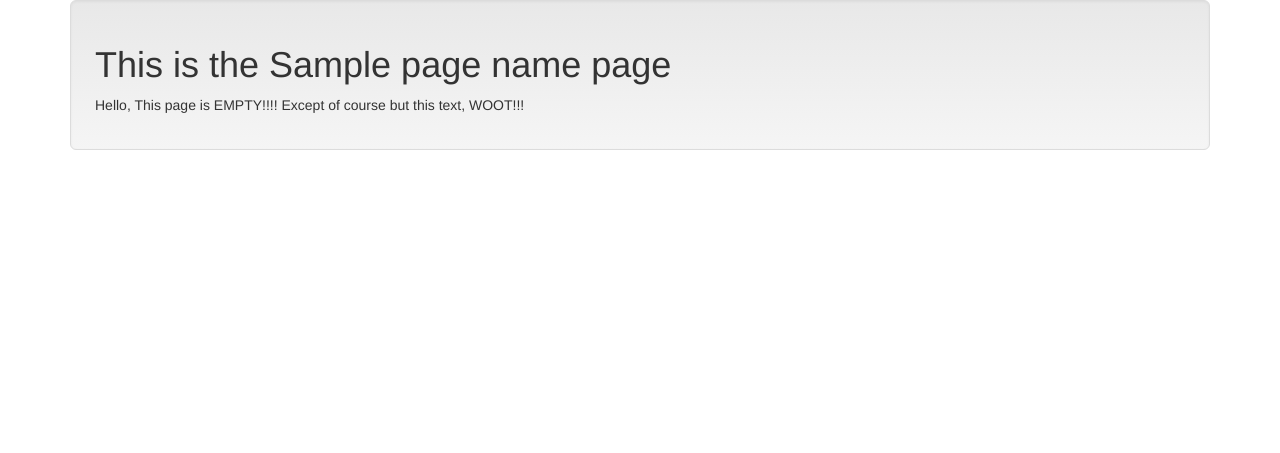
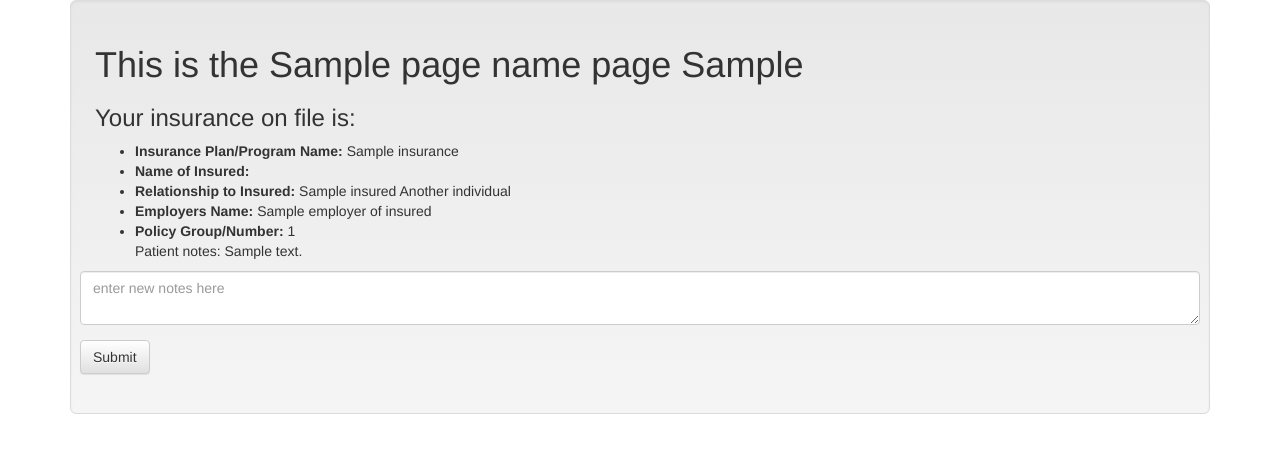
Before and after one commit to chrcoe/emr-patient, a Django app: template emrapp/patient/templates/patient/insurance.html in a window 1280 px wide. Shown: the part 72-525 px from the top of the page. Run offline with Django 3.2, Linux system fonts and the light colour scheme; tables that the repository leaves empty hold one stand-in row (values such as "Sample post"); the template is opened without the code that fills it: values that come from a table or form of the project are taken from there, most other values are stand-ins (such as "Sample title", 1, 10 or a date in 2020); some libraries are stand-ins or nearby versions.

Commit message:
Initial build of diagnostic results and insurance pages

```diff
--- a/emrapp/patient/templates/patient/insurance.html
+++ b/emrapp/patient/templates/patient/insurance.html
@@ -4,8 +4,30 @@
 {% block content %}
 <div class="container">
   <div class="well well-lg clearfix">
-    <h1>This is the {{ page_name }} page</h1>
-    <p>Hello, This page is EMPTY!!!! Except of course but this text, WOOT!!!</p>
+    <h1>This is the {{ page_name }} page {{ patient.first_name }}</h1>
+    <div id="insurance_info">
+    	<h3>Your insurance on file is:</h3>
+    	{% for i in insurance %}
+    	    <ul>
+    	        <li><b>Insurance Plan/Program Name:</b> {{ i.insurance_name }}
+    	        <li><b>Name of Insured:</b>
+    	        <li><b>Relationship to Insured:</b> {{ i.insured }} Another individual
+       			<li><b>Employers Name:</b> {{ i.employer }} of insured
+        		<li><b>Policy Group/Number:</b> {{ i.number }}
+        		<p>Patient notes: {{ i.insurance_notes }}
+    	    </ul>
+            <form class="form-horizontal" role="form" action="{% url 'patient:insurance' patient.id %}" method='post'>
+      			{% csrf_token %}
+      			<div class="form-group">
+        			<textarea class="form-control" name="insurance_notes" placeholder="enter new notes here" textarea></textarea>
+        			<input type="hidden" name="insurance_id" value='{{ i.id }}' />
+      			</div>
+      			<div class="form-group">
+      				<button type="submit" class="btn btn-default">Submit</button>
+      			</div>
+    		</form>
+    	{% endfor %}
+    </div>
   </div>
 </div>
 {% endblock %}
```
Also changed, not shown: emrapp/patient/templates/patient/diagnosticresults.html (+24 -23 lines).
